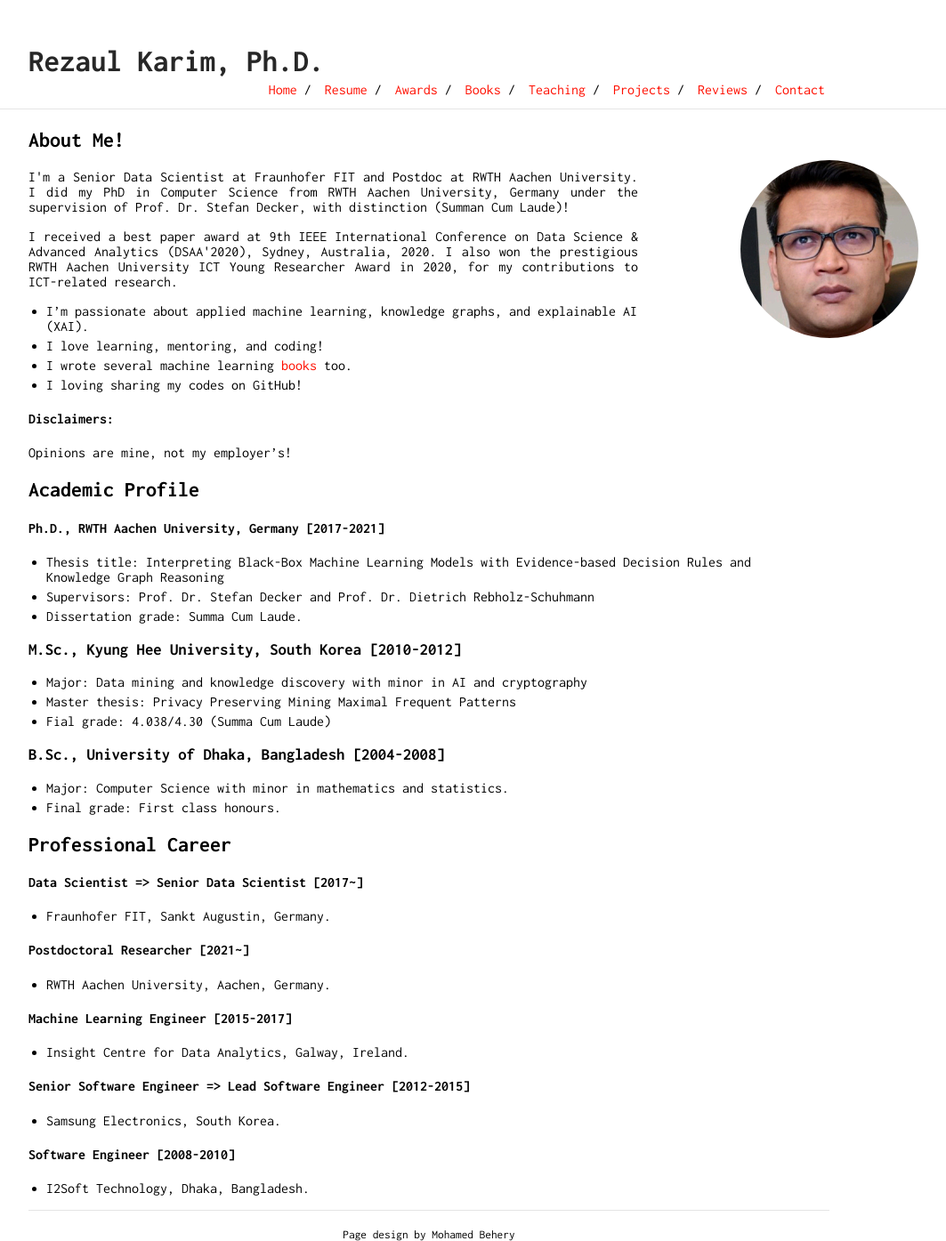
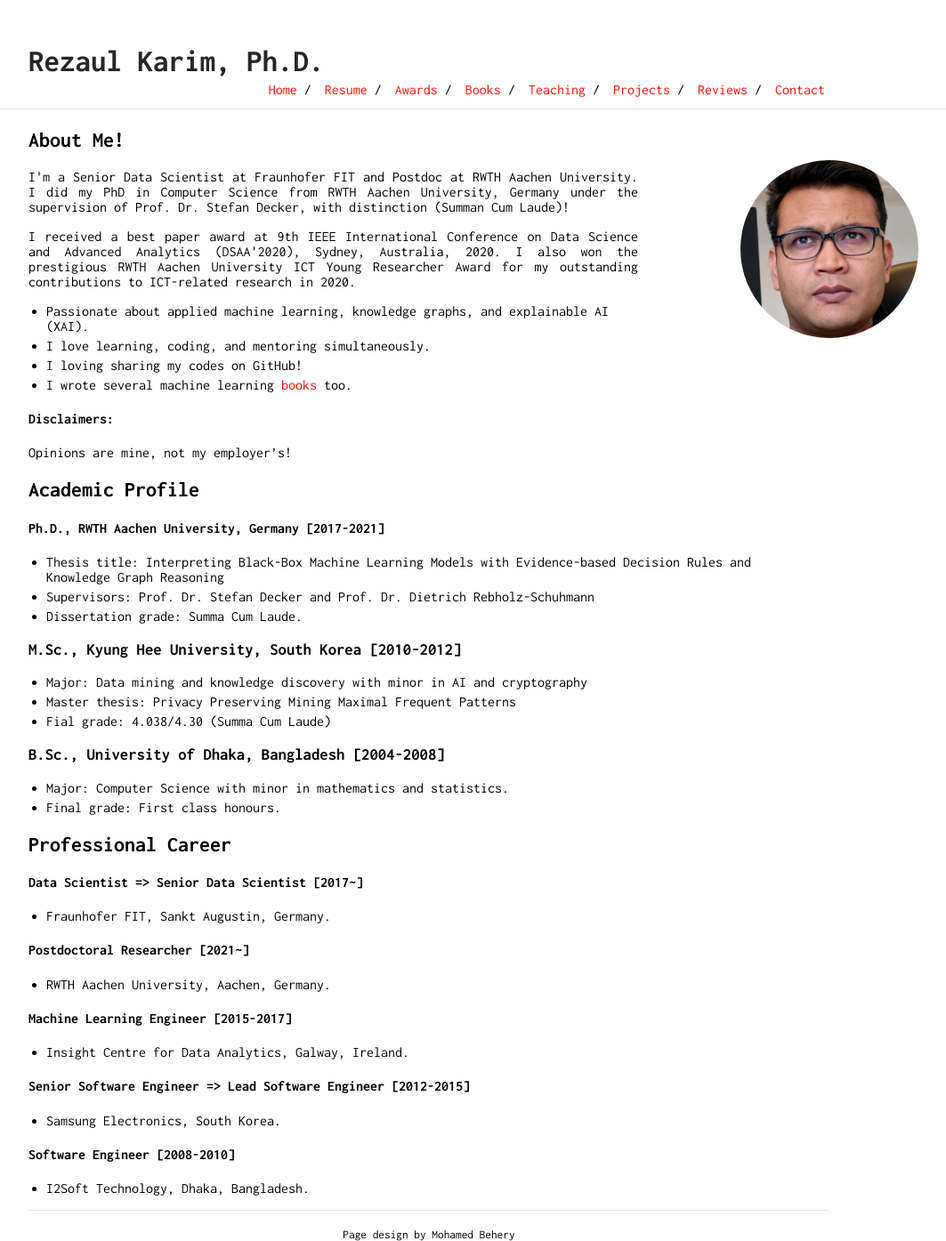
Before and after one commit to rezacsedu/rezacsedu.github.io, a Jekyll site: the page built from index.md, in a window 1280 px wide. Shown: the whole page at 89% size, without its empty margins (158-1221 px from the left). Built offline with Jekyll 4.4.1, drawn with Linux system fonts in a browser that asks for light colours; our own code applies the rules of GitHub Pages for plain Markdown files.

Commit message:
Update index.md

```diff
--- a/index.md
+++ b/index.md
@@ -3,12 +3,12 @@
 
 <p style='text-align: justify;'> I'm a Senior Data Scientist at Fraunhofer FIT and Postdoc at RWTH Aachen University. I did my PhD in Computer Science from RWTH Aachen University, Germany under the supervision of Prof. Dr. Stefan Decker, with distinction (Summan Cum Laude)! </p>
 
-<p style='text-align: justify;'>I received a best paper award at 9th IEEE International Conference on Data Science & Advanced Analytics (DSAA'2020), Sydney, Australia, 2020. I also won the prestigious RWTH Aachen University ICT Young Researcher Award in 2020, for my contributions to ICT-related research. </p>
+<p style='text-align: justify;'>I received a best paper award at 9th IEEE International Conference on Data Science and Advanced Analytics (DSAA'2020), Sydney, Australia, 2020. I also won the prestigious RWTH Aachen University ICT Young Researcher Award for my outstanding contributions to ICT-related research in 2020. </p>
 
-- I'm passionate about applied machine learning, knowledge graphs, and explainable AI (XAI).
-- I love learning, mentoring, and coding!
+- Passionate about applied machine learning, knowledge graphs, and explainable AI (XAI).
+- I love learning, coding, and mentoring simultaneously.
+- I loving sharing my codes on GitHub!
 - I wrote several machine learning [books](https://www.amazon.com/s?k=Md.+Rezaul+Karim&ref=nb_sb_noss) too.
-- I loving sharing my codes on GitHub!
 
 #### Disclaimers:
 Opinions are mine, not my employer's!
```
